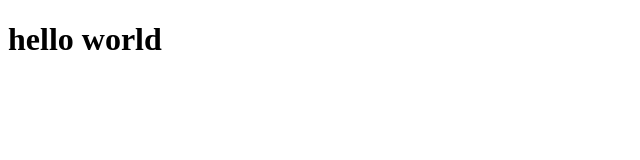
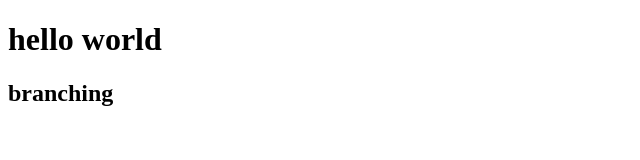
Before and after one commit to bushrasattar123/abbas, a plain HTML site: page index.html in a window 1280 px wide. Shown: the whole page, without its empty margins (0-640 px from the left). Drawn offline with Linux system fonts and the light colour scheme.

Commit message:
Update index.html

```diff
--- a/index.html
+++ b/index.html
@@ -8,5 +8,6 @@
 </head>
 <body>
     <h1>hello world</h1>
+    <h2>branching</h2>
 </body>
 </html>
```
